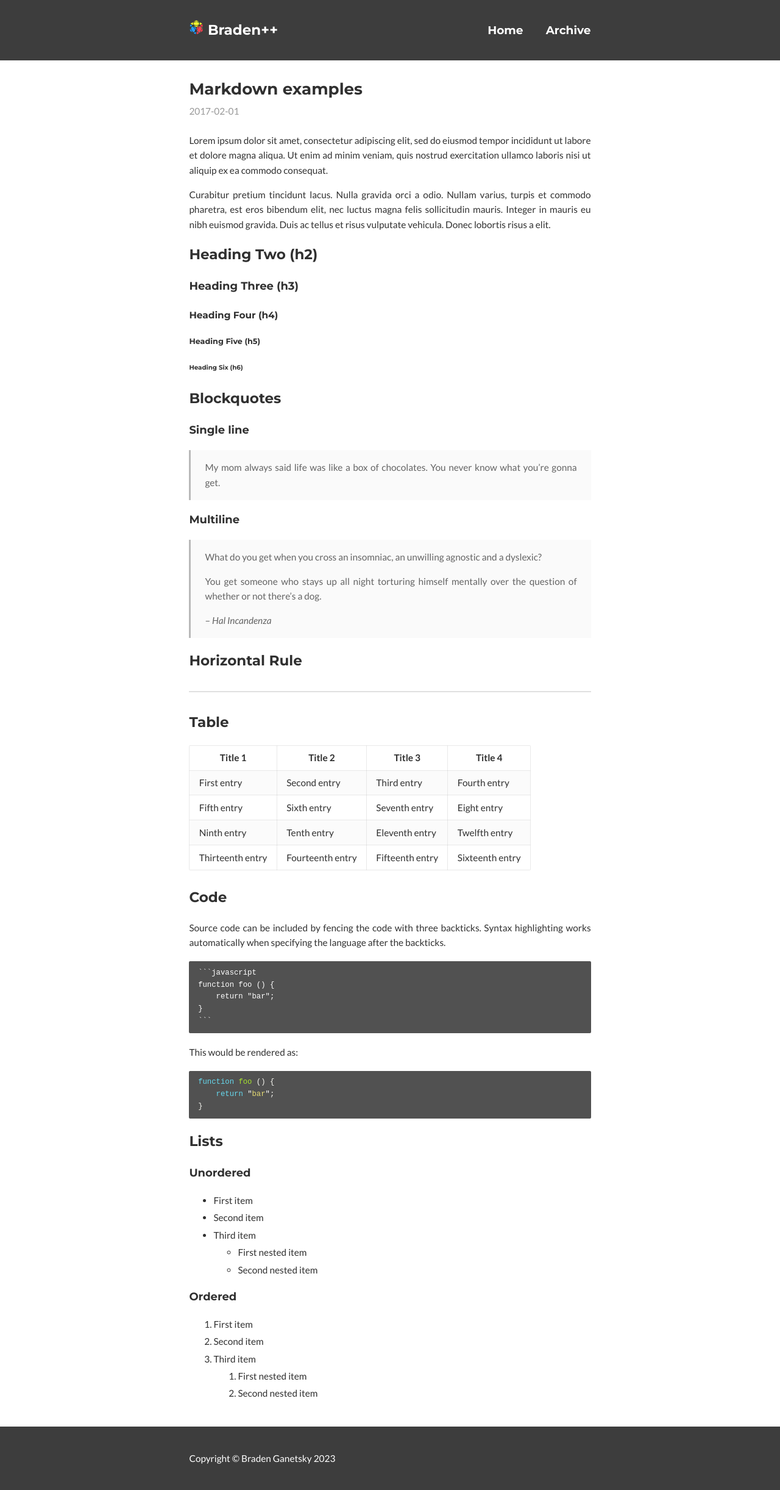
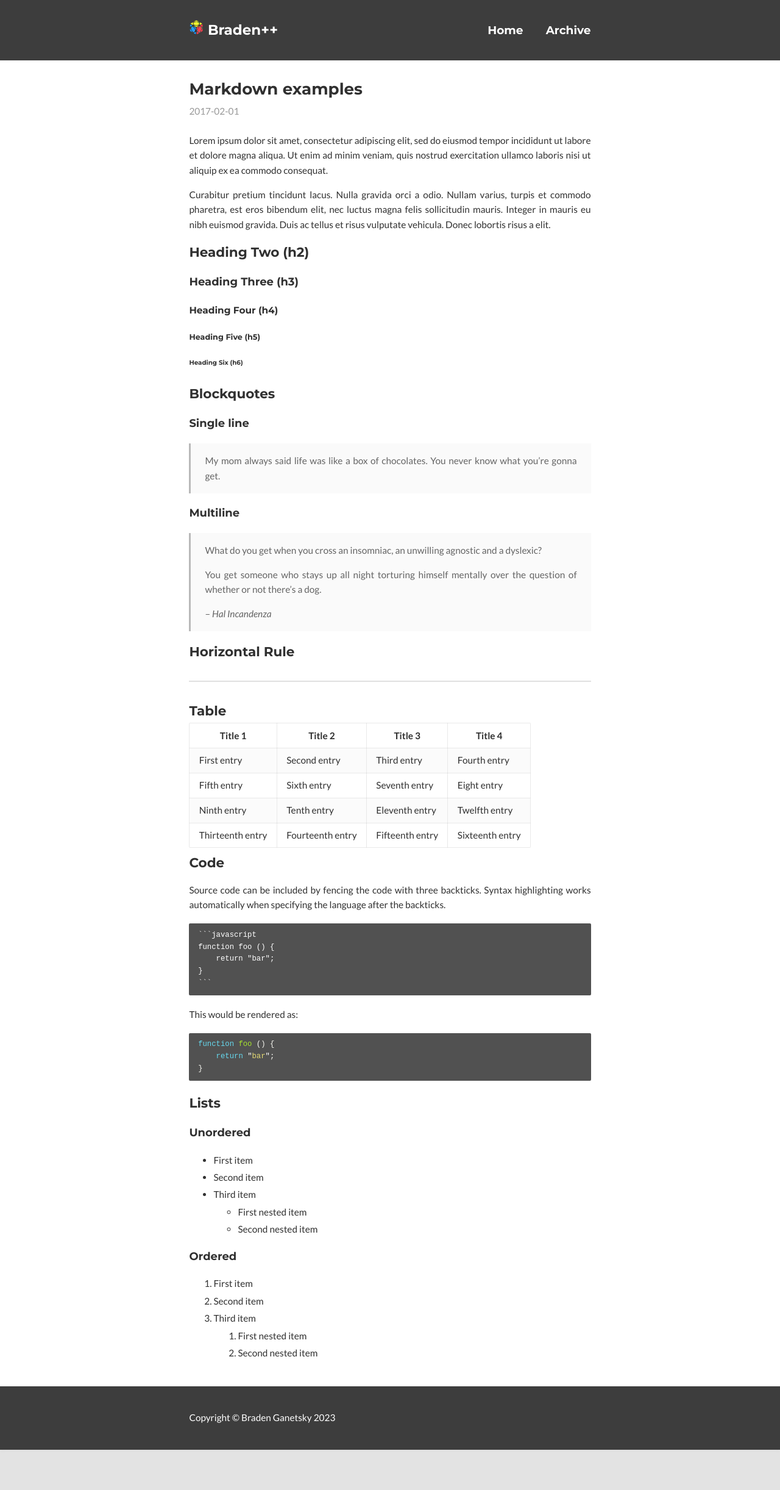
Before and after one commit to k3DW/blog, a Jekyll site: the page built from _posts/2017-02-01-markdown-examples.md, in a window 1280 px wide. Shown: the whole page at 61% size. Built offline with Jekyll 4.4.1, drawn with Linux system fonts in a browser that asks for light colours; after the commit the page ends 2377 px from its top, so only the background shows below that.

Commit message:
Add CSS for 'article h2'

```diff
--- a/_sass/layout.sass
+++ b/_sass/layout.sass
@@ -21,6 +21,10 @@ article header h1
   font-size: 1.7em
   margin: 0 0 .1em
 
+article h2
+  font-size: 1.4em
+  margin: 0 0 .1em
+
 nav
   margin: .5em -1.2em
 
```
